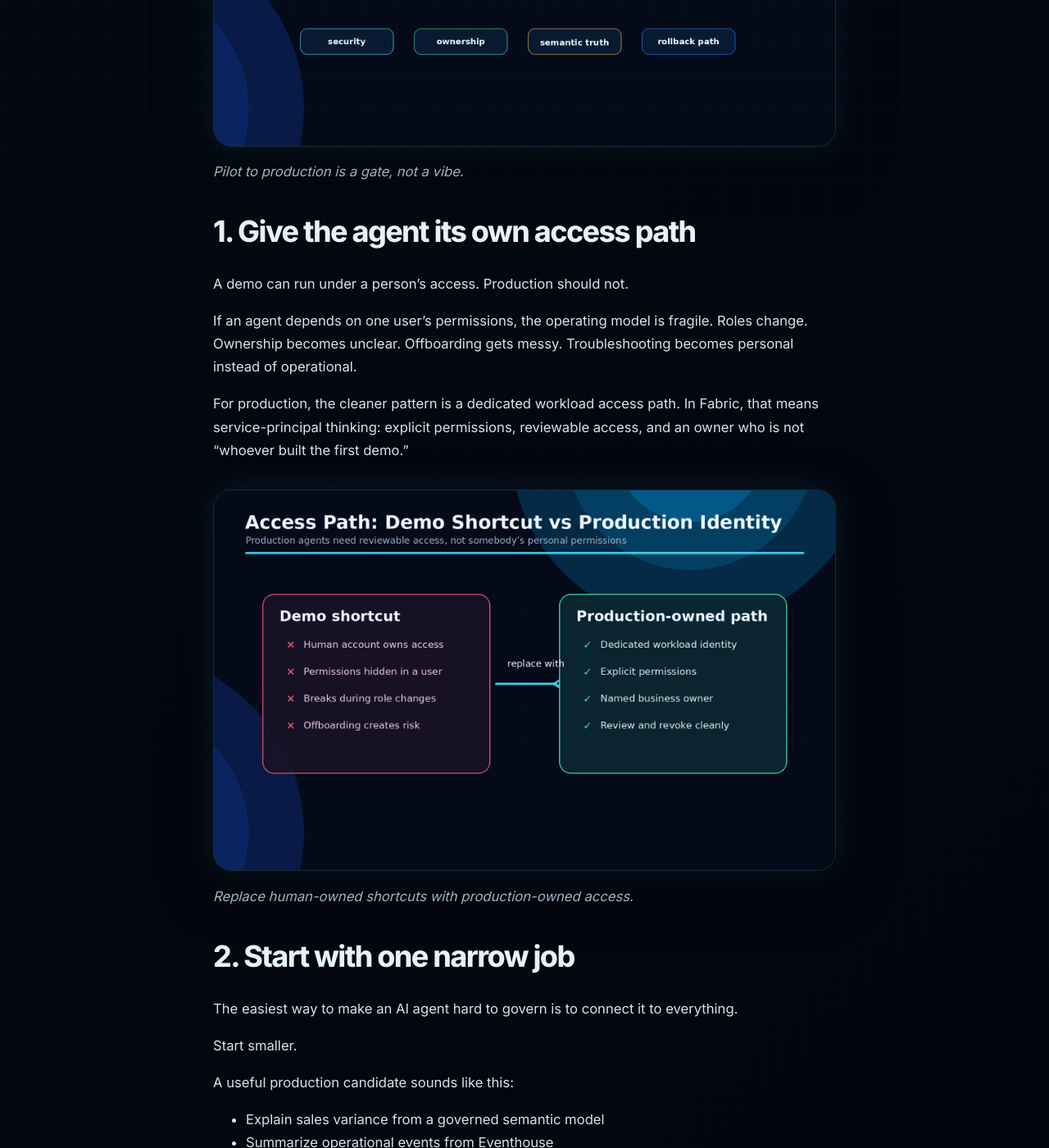
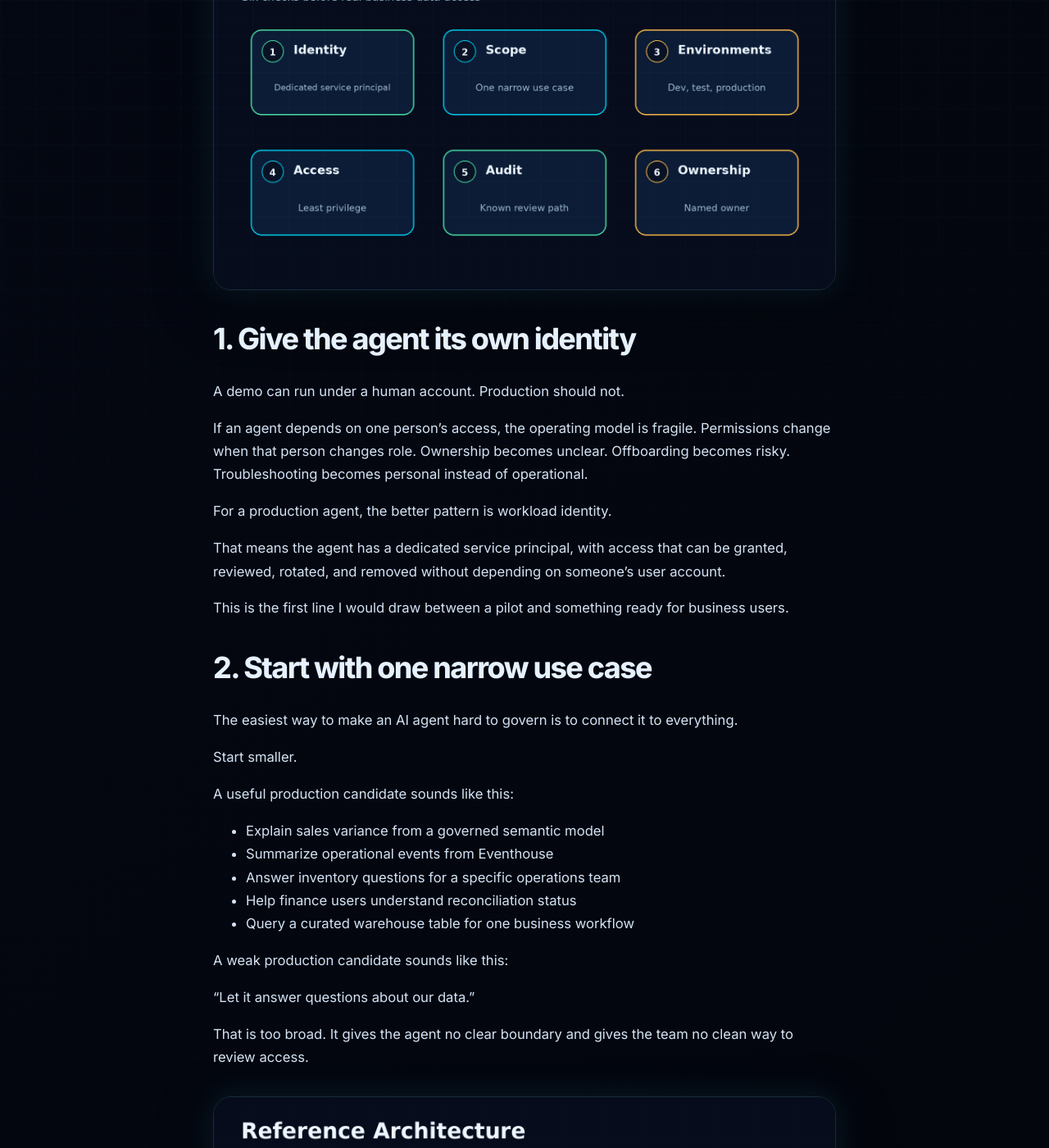
Before and after one commit to Shai-Kr/data-ninja-ai-lab, a Jekyll site: the page built from blog/2026-05-17-fabric-ai-agent-production-checklist.md, in a window 1280 px wide and 1400 px high, scrolled down 1307 px. Shown: the whole window at 82% size. Built offline with Jekyll 4.4.1, drawn with Linux system fonts in a browser that asks for light colours; some of the changed text lies outside the part shown.

Commit message:
Fix Fabric AI Agent article images and content

```diff
--- a/blog/2026-05-17-fabric-ai-agent-production-checklist.md
+++ b/blog/2026-05-17-fabric-ai-agent-production-checklist.md
@@ -1,40 +1,37 @@
 ---
-layout: post
 title: "Before You Put a Fabric AI Agent in Production, Steal This Checklist"
 description: "The demo is not the hard part. The hard part is making the agent safe enough to use with real business data."
 date: 2026-05-17
-author: Shai Karmani
-author_url: https://www.linkedin.com/in/shai-kr
 tags: [Microsoft Fabric, AI Agents, Data Engineering, Power BI, Governance]
 ---
 
-The demo is not the hard part. The hard part is making the agent safe enough to use with real business data.
+# Before You Put a Fabric AI Agent in Production, Steal This Checklist
 
 A Fabric AI Agent demo can become useful faster than most teams expect.
 
-Connect it to a semantic model. Add context from Eventhouse, a Lakehouse, or a Warehouse. Ask a few business questions. Suddenly the demo feels close to something people could actually use.
+Connect it to a semantic model. Ask a few business questions. Add context from Eventhouse, a Lakehouse, or a Warehouse. Suddenly the demo feels close to something people could use.
 
 That is exactly where teams need to slow down for one hour.
 
 Not to block the idea. To stop the first working demo from becoming a messy production workload.
 
-![Pilot to production is a gate, not a vibe.](../assets/blog/fabric-ai-agent-production-checklist/01-production-gate.png)
+This is the checklist I would use before moving a Fabric AI Agent past pilot stage.
 
-*Pilot to production is a gate, not a vibe.*
+![Medium hero](../assets/blog/fabric-ai-agent-production-checklist/01-medium-hero-ai-agent-checklist.png)
 
-## 1. Give the agent its own access path
+## 1. Give the agent its own identity
 
-A demo can run under a person’s access. Production should not.
+A demo can run under a human account. Production should not.
 
-If an agent depends on one user’s permissions, the operating model is fragile. Roles change. Ownership becomes unclear. Offboarding gets messy. Troubleshooting becomes personal instead of operational.
+If an agent depends on one person’s access, the operating model is fragile. Permissions change when that person changes role. Ownership becomes unclear. Offboarding becomes risky. Troubleshooting becomes personal instead of operational.
 
-For production, the cleaner pattern is a dedicated workload access path. In Fabric, that means service-principal thinking: explicit permissions, reviewable access, and an owner who is not “whoever built the first demo.”
+For a production agent, the better pattern is workload identity.
 
-![Replace human-owned shortcuts with production-owned access.](../assets/blog/fabric-ai-agent-production-checklist/02-access-path.png)
+That means the agent has a dedicated service principal, with access that can be granted, reviewed, rotated, and removed without depending on someone’s user account.
 
-*Replace human-owned shortcuts with production-owned access.*
+This is the first line I would draw between a pilot and something ready for business users.
 
-## 2. Start with one narrow job
+## 2. Start with one narrow use case
 
 The easiest way to make an AI agent hard to govern is to connect it to everything.
 
@@ -44,46 +41,40 @@
 
 - Explain sales variance from a governed semantic model
 - Summarize operational events from Eventhouse
-- Answer inventory questions for one operations team
+- Answer inventory questions for a specific operations team
 - Help finance users understand reconciliation status
-- Query approved warehouse views for one workflow
+- Query a curated warehouse table for one business workflow
 
 A weak production candidate sounds like this:
 
-> Let it answer questions about our data.
+“Let it answer questions about our data.”
 
-That is too broad. It gives the agent no clean boundary and gives the team no clean way to review access.
+That is too broad. It gives the agent no clear boundary and gives the team no clean way to review access.
 
-![The useful version is narrow, governed, and explainable.](../assets/blog/fabric-ai-agent-production-checklist/03-reference-architecture.png)
+![Reference architecture](../assets/blog/fabric-ai-agent-production-checklist/02-reference-architecture.png)
 
-*The useful version is narrow, governed, and explainable.*
+## 3. Map the data sources before adding them
 
-## 3. Map the blast radius
-
-For every source the agent can reach, write down why it needs it.
+For every data source the agent can reach, write down why it needs it.
 
 Not in a 20-page governance document. A short access inventory is enough:
 
 - Workspace
-- Source type: semantic model, Eventhouse, Lakehouse, or Warehouse
-- Access level
+- Semantic model, Eventhouse, Lakehouse, or Warehouse
+- Read-only or operational access
 - Business owner
 - Approval date
 - Review date
 
-The point is simple: someone should be able to look at the agent and understand what it can reach.
+The point is simple: someone should be able to look at the agent and understand its blast radius.
 
-If nobody can explain that, the agent is not ready.
+If nobody can explain what the agent can reach, the agent is not ready.
 
-![A small inventory is often enough to expose the real risk.](../assets/blog/fabric-ai-agent-production-checklist/04-access-inventory.png)
+## 4. Separate dev, test, and production
 
-*A small inventory is often enough to expose the real risk.*
+Most demos start in one workspace, with one identity, and one person who understands the setup.
 
-## 4. Separate demo, test, and production
-
-Most demos start in one workspace, with one setup, and one person who understands it.
-
-That is fine for discovery.
+That is normal.
 
 Leaving it that way is the problem.
 
@@ -93,7 +84,11 @@
 - Test for validation
 - Production for the restricted, supported version
 
-The permissions do not always need to be complicated. They do need to be deliberate.
+The identities and permissions do not always need to be complicated. They do need to be deliberate.
+
+If dev and production use the same broad access, every experiment becomes a production risk.
+
+![Checklist](../assets/blog/fabric-ai-agent-production-checklist/03-production-readiness-checklist.png)
 
 ## 5. Confirm the audit path
 
@@ -101,28 +96,38 @@
 
 Before launch, answer these questions:
 
-- Which access path did the agent use?
+- Which identity did the agent use?
 - Which data source was involved?
 - Who can review activity?
 - Who investigates issues?
 - How do we separate an agent issue from a model issue?
 
-This is where AI work gets uncomfortable. The demo focuses on the answer. Production needs the trail behind the answer.
+This is where a lot of AI work gets uncomfortable. The demo focuses on the answer. Production needs the trail behind the answer.
 
-![If a gate is vague, the agent is still a pilot.](../assets/blog/fabric-ai-agent-production-checklist/05-promotion-gates.png)
+## 6. Treat new data sources as a change request
 
-*If a gate is vague, the agent is still a pilot.*
+The first agent will not stay still.
+
+Someone will ask to add finance data. Then operations data. Then a shortcut. Then an Eventhouse function. Then a warehouse table.
+
+Some of those requests will be valid.
+
+They should still trigger a review.
+
+Every new data source changes the agent’s scope. That means the identity, permissions, audit path, and owner should be checked again.
+
+![Demo to production](../assets/blog/fabric-ai-agent-production-checklist/04-demo-to-production-map.png)
 
 ## The short version
 
-Before a Fabric AI Agent goes live, I would want these checks done:
+Before a Fabric AI Agent goes live, I would want these six checks done:
 
-1. Dedicated workload access path
-1. Narrow use case
-1. Known data sources
-1. Separated environments
-1. Least-privilege permissions
-1. Clear audit path and owner
+1. Dedicated service principal
+2. Narrow use case
+3. Known data sources
+4. Separated environments
+5. Least-privilege permissions
+6. Clear audit path and owner
 
 If those answers are vague, the agent is still a pilot.
 
```
Also changed, not shown: assets/blog/fabric-ai-agent-production-checklist-devto/01-medium-hero-production-guide-approved.png (deleted), assets/blog/fabric-ai-agent-production-checklist-devto/02-reference-architecture.png (deleted), assets/blog/fabric-ai-agent-production-checklist-devto/03-production-checklist.png (deleted), assets/blog/fabric-ai-agent-production-checklist-devto/04-demo-to-production-approved.png (deleted), assets/blog/fabric-ai-agent-production-checklist/01-medium-hero-ai-agent-checklist.png (added), assets/blog/fabric-ai-agent-production-checklist/01-production-gate.png (deleted), assets/blog/fabric-ai-agent-production-checklist/02-access-path.png (deleted), assets/blog/fabric-ai-agent-production-checklist/02-reference-architecture.png (added), assets/blog/fabric-ai-agent-production-checklist/03-production-readiness-checklist.png (added), assets/blog/fabric-ai-agent-production-checklist/03-reference-architecture.png (deleted), assets/blog/fabric-ai-agent-production-checklist/04-access-inventory.png (deleted), assets/blog/fabric-ai-agent-production-checklist/04-demo-to-production-map.png (added), assets/blog/fabric-ai-agent-production-checklist/05-promotion-gates.png (deleted).
